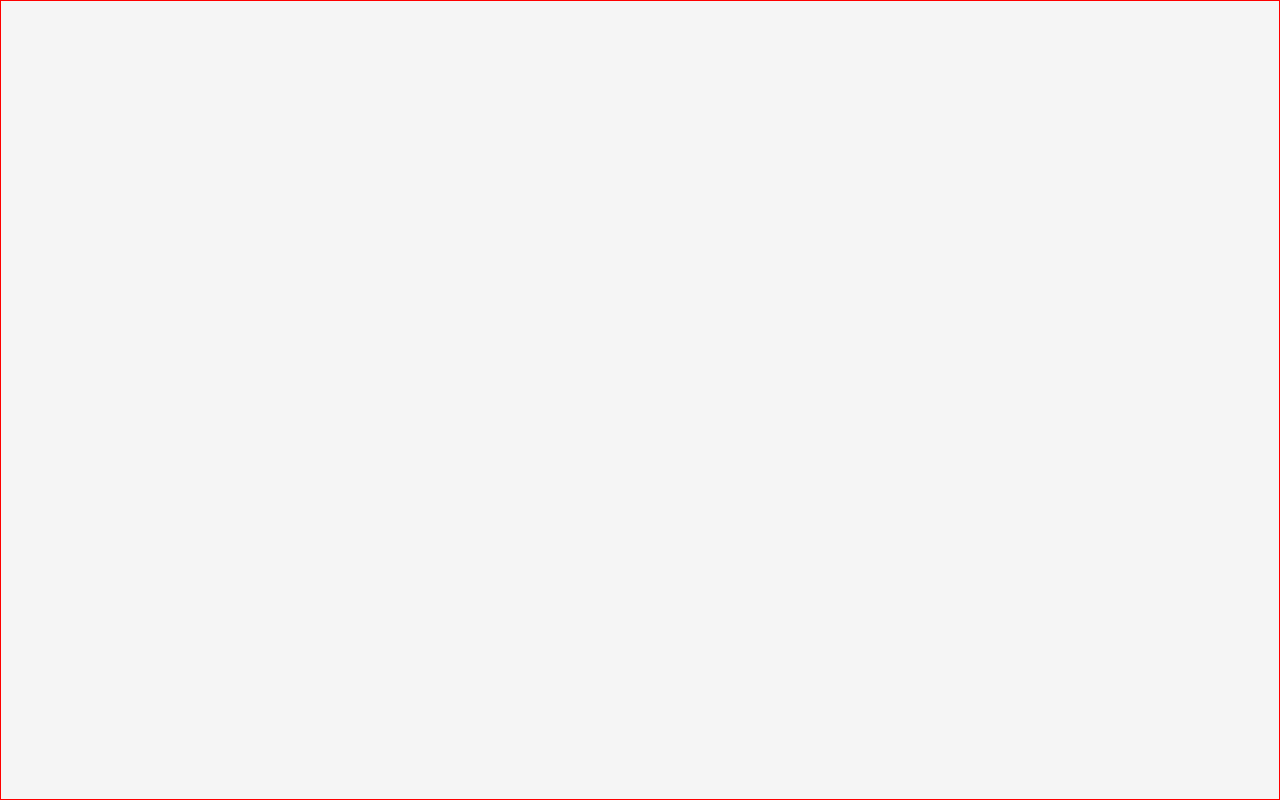
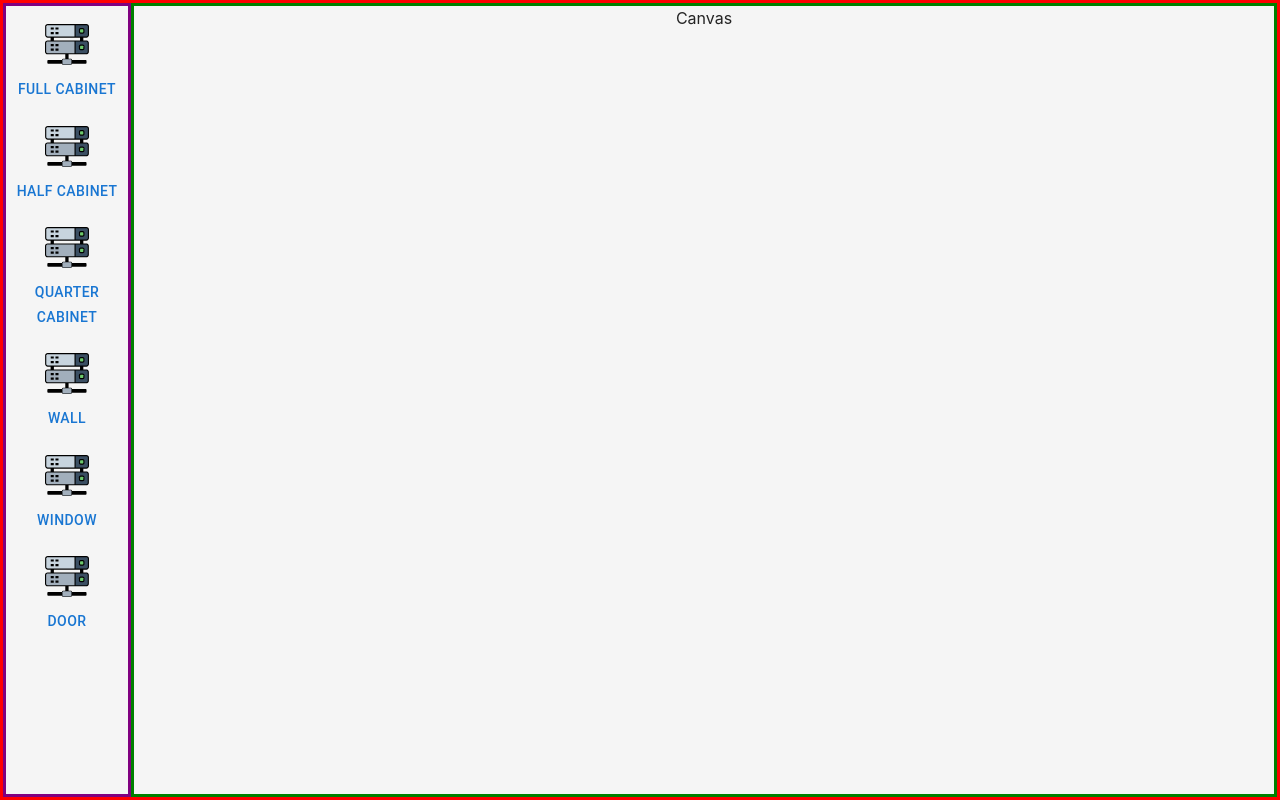
Before and after one commit to royhadad/server-room-dnd, a React (Vite) app: page / in a window 1280 px wide. Built offline with nearby package versions, Linux system fonts and the light colour scheme.

Commit message:
feat: add toolbar items and selected item state

```diff
--- a/src/EditPage/Canvas.tsx
+++ b/src/EditPage/Canvas.tsx
@@ -0,0 +1,14 @@
+import { css } from "@emotion/react";
+
+export const Canvas: React.FC = () => {
+  return (
+    <div
+      css={css`
+        border: 3px solid green;
+        flex-grow: 1;
+      `}
+    >
+      Canvas
+    </div>
+  );
+};
--- a/src/EditPage/EditPage.tsx
+++ b/src/EditPage/EditPage.tsx
@@ -1,13 +1,19 @@
 import { css } from "@emotion/react";
+import { Canvas } from "./Canvas.tsx";
+import { Toolbar } from "./Toolbar.tsx";
 
 export const EditPage: React.FC = () => {
   return (
     <div
       css={css`
-        border: 1px solid red;
+        border: 3px solid red;
         width: 100%;
         height: 100%;
+        display: flex;
       `}
-    ></div>
+    >
+      <Toolbar />
+      <Canvas />
+    </div>
   );
 };
--- a/src/EditPage/Toolbar.tsx
+++ b/src/EditPage/Toolbar.tsx
@@ -1,48 +1,104 @@
+import React from "react";
 import { css } from "@emotion/react";
 import serverRackIcon from "../assets/server-rack-icon.svg";
-import { Tooltip } from "@mui/material";
+import { Tooltip, Button } from "@mui/material";
 
-const Toolbar: React.FC = () => {
+export const Toolbar: React.FC = () => {
+  const [selectedToolId, setSelectedToolId] = React.useState<string>("server");
+
   return (
-    <div>
-      <h2>Items</h2>
-      <ul
-        css={css`
-          width: 300px;
-        `}
-      >
-        <li>
-          <DraggableItem
-            id={"server"}
-            name={"server-icon"}
-            image={serverRackIcon}
-          />
-        </li>
-        <li>Item 2</li>
-        <li>Item 3</li>
-      </ul>
+    <div
+      css={css`
+        border: 3px solid purple;
+        width: 10vw;
+        display: flex;
+        flex-direction: column;
+        justify-content: flex-start;
+      `}
+    >
+      <ToolItem
+        id={"full-cabinet"}
+        name={"Full Cabinet"}
+        icon={serverRackIcon}
+        selectedToolId={selectedToolId}
+        setSelectedToolId={setSelectedToolId}
+      />
+      <ToolItem
+        id={"half-cabinet"}
+        name={"Half Cabinet"}
+        icon={serverRackIcon}
+        selectedToolId={selectedToolId}
+        setSelectedToolId={setSelectedToolId}
+      />
+      <ToolItem
+        id={"quarter-cabinet"}
+        name={"Quarter Cabinet"}
+        icon={serverRackIcon}
+        selectedToolId={selectedToolId}
+        setSelectedToolId={setSelectedToolId}
+      />
+      <ToolItem
+        id={"wall"}
+        name={"Wall"}
+        icon={serverRackIcon}
+        selectedToolId={selectedToolId}
+        setSelectedToolId={setSelectedToolId}
+      />
+      <ToolItem
+        id={"window"}
+        name={"Window"}
+        icon={serverRackIcon}
+        selectedToolId={selectedToolId}
+        setSelectedToolId={setSelectedToolId}
+      />
+      <ToolItem
+        id={"door"}
+        name={"Door"}
+        icon={serverRackIcon}
+        selectedToolId={selectedToolId}
+        setSelectedToolId={setSelectedToolId}
+      />
     </div>
   );
 };
 
-interface DraggableItemProps {
+interface ToolItemProps {
   id: string;
   name: string;
-  image: string;
+  icon: string;
+  selectedToolId: string;
+  setSelectedToolId: (toolId: string) => void;
 }
-const DraggableItem: React.FC<DraggableItemProps> = (props) => {
+const ToolItem: React.FC<ToolItemProps> = (props) => {
+  const isSelected = props.id === props.selectedToolId;
+
   return (
-    <Tooltip title={props.name} placement="top">
-      <div>
+    <Tooltip title={props.name} placement="right">
+      <Button
+        css={css`
+          cursor: pointer;
+          display: flex;
+          flex-direction: column;
+          justify-content: center;
+          align-items: center;
+          border-radius: 0;
+          background: ${isSelected ? "#d2d2d2" : "initial"};
+          &.MuiButton-root:hover {
+            ${isSelected ? "background-color: #d2d2d2;" : ""}
+          }
+        `}
+        onClick={() => props.setSelectedToolId(props.id)}
+      >
         <img
-          src={props.image}
+          src={props.icon}
           alt={props.name}
           css={css`
-            width: 100px;
-            height: 100px;
+            width: 65%;
+            padding: 12px;
           `}
         />
-      </div>
+        <p>{props.name}</p>
+      </Button>
     </Tooltip>
   );
 };
```
